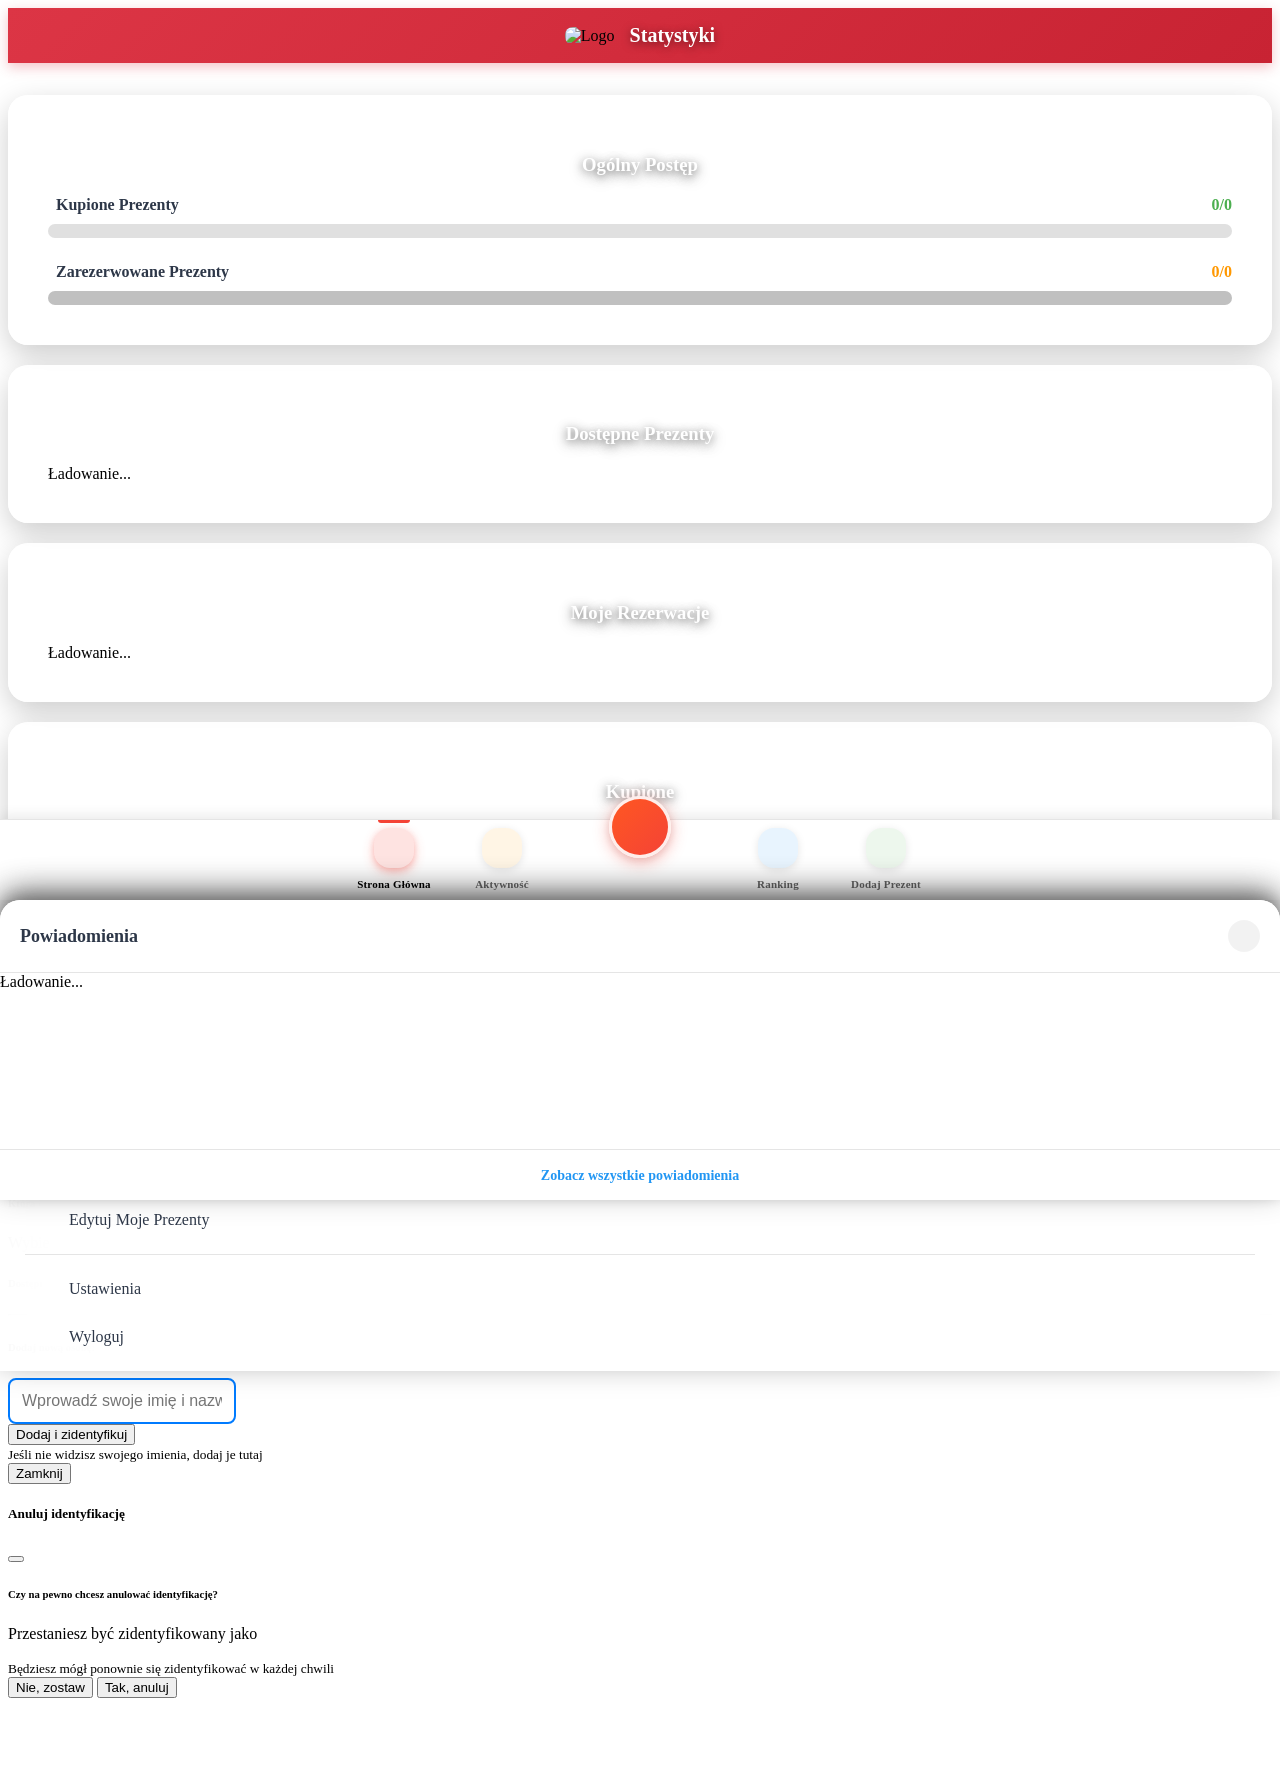
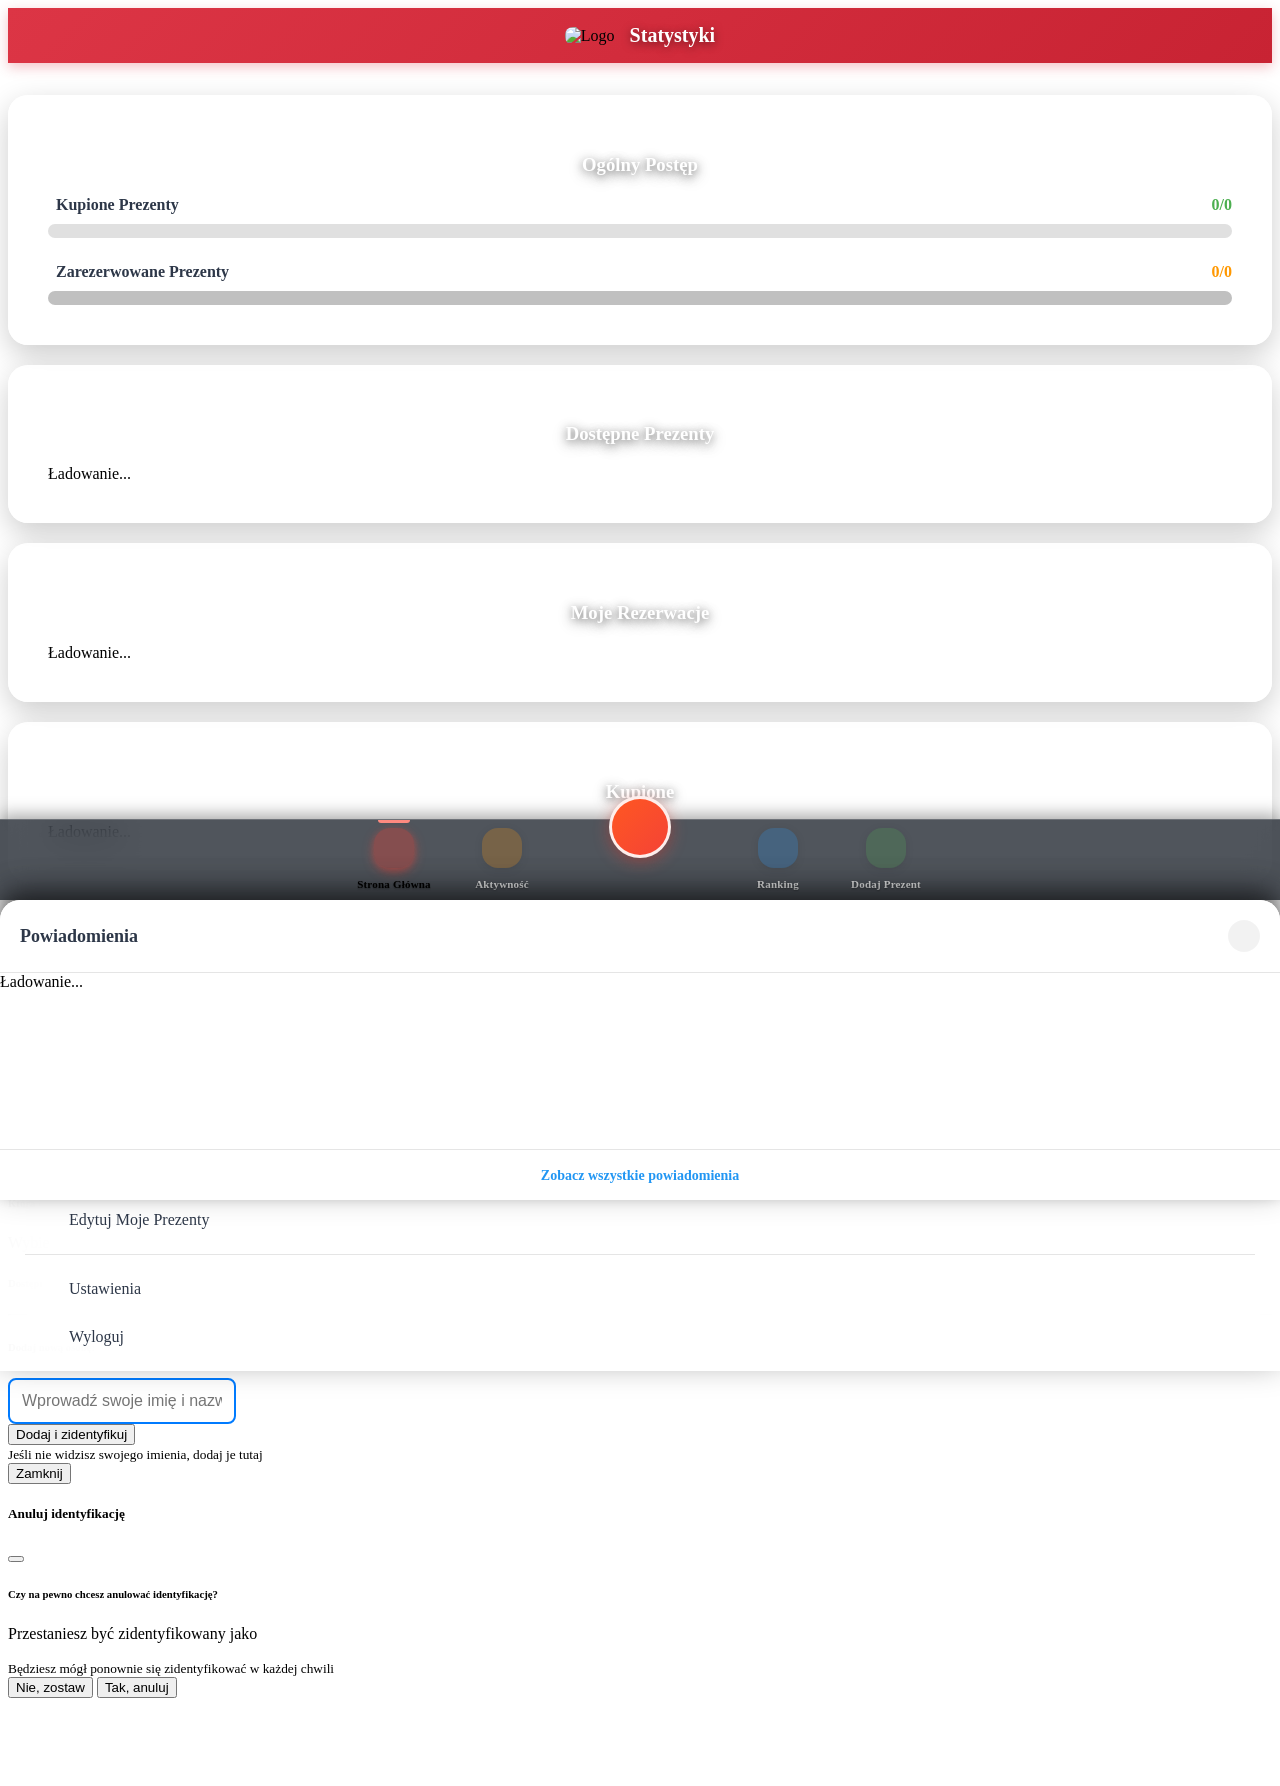

feat: Dark glass tab bar, avatar spacing, remove header logos

--- a/public/bottom-tab-bar.css
+++ b/public/bottom-tab-bar.css
@@ -1,12 +1,14 @@
-/* Bottom Tab Bar - Solid Style */
+/* Bottom Tab Bar - Dark Glass Style (matches the app's glass design) */
 .bottom-tab-bar {
     position: fixed;
     bottom: 0;
     left: 0;
     right: 0;
-    background: #ffffff !important;
-    border-top: 1px solid rgba(0, 0, 0, 0.1) !important;
-    box-shadow: 0 -4px 12px rgba(0, 0, 0, 0.08) !important;
+    background: rgba(22, 28, 38, 0.75) !important;
+    backdrop-filter: blur(16px) saturate(180%) !important;
+    -webkit-backdrop-filter: blur(16px) saturate(180%) !important;
+    border-top: 1px solid rgba(255, 255, 255, 0.18) !important;
+    box-shadow: 0 -4px 16px rgba(0, 0, 0, 0.35) !important;
     z-index: 1000;
     padding: 8px 0 max(8px, env(safe-area-inset-bottom));
 }
@@ -29,13 +31,18 @@
     justify-content: center;
     flex: 1;
     text-decoration: none;
-    color: #666;
+    color: rgba(255, 255, 255, 0.85);
+    text-shadow: 0 1px 2px rgba(0, 0, 0, 0.4);
     transition: all 0.25s cubic-bezier(0.4, 0, 0.2, 1);
     padding: 8px 4px;
     cursor: pointer;
     position: relative;
     min-width: 64px;
     max-width: 100px;
+}
+
+.tab-item:hover {
+    color: #ffffff;
 }
 
 /* Icon wrapper for badge positioning */
@@ -710,66 +717,66 @@ body.recipients-page .tab-bar-notifications-view-all a:hover,
     border: 2px solid rgba(255, 255, 255, 0.4) !important;
 }
 
-/* Icon specific colors - Inactive state with circles */
+/* Icon specific colors - brighter chips for the dark glass bar */
 .tab-item.home-tab i {
-    background: rgba(244, 67, 54, 0.1);
-    color: #F44336;
+    background: rgba(244, 67, 54, 0.22);
+    color: #FF8A80;
 }
 
 .tab-item.activity-tab i {
-    background: rgba(255, 152, 0, 0.1);
-    color: #FF9800;
+    background: rgba(255, 152, 0, 0.22);
+    color: #FFB74D;
 }
 
 .tab-item.leaderboard-tab i {
-    background: rgba(33, 150, 243, 0.1);
-    color: #2196F3;
+    background: rgba(33, 150, 243, 0.22);
+    color: #64B5F6;
 }
 
 .tab-item.form-tab i {
-    background: rgba(76, 175, 80, 0.1);
-    color: #4CAF50;
+    background: rgba(76, 175, 80, 0.22);
+    color: #81C784;
 }
 
-/* Icon specific colors when active with stronger circles */
+/* Icon specific colors when active - vivid on dark glass */
 .tab-item.active.home-tab i {
-    background: rgba(244, 67, 54, 0.15);
-    color: #F44336;
-    box-shadow: 0 4px 12px rgba(244, 67, 54, 0.3), 0 2px 6px rgba(244, 67, 54, 0.2);
+    background: rgba(244, 67, 54, 0.32);
+    color: #FF8A80;
+    box-shadow: 0 4px 12px rgba(244, 67, 54, 0.4), 0 2px 6px rgba(244, 67, 54, 0.25);
 }
 
 .tab-item.active.home-tab::before {
-    background: #F44336;
+    background: #FF8A80;
 }
 
 .tab-item.active.activity-tab i {
-    background: rgba(255, 152, 0, 0.15);
-    color: #FF9800;
-    box-shadow: 0 4px 12px rgba(255, 152, 0, 0.3), 0 2px 6px rgba(255, 152, 0, 0.2);
+    background: rgba(255, 152, 0, 0.32);
+    color: #FFB74D;
+    box-shadow: 0 4px 12px rgba(255, 152, 0, 0.4), 0 2px 6px rgba(255, 152, 0, 0.25);
 }
 
 .tab-item.active.activity-tab::before {
-    background: #FF9800;
+    background: #FFB74D;
 }
 
 .tab-item.active.leaderboard-tab i {
-    background: rgba(33, 150, 243, 0.15);
-    color: #2196F3;
-    box-shadow: 0 4px 12px rgba(33, 150, 243, 0.3), 0 2px 6px rgba(33, 150, 243, 0.2);
+    background: rgba(33, 150, 243, 0.32);
+    color: #64B5F6;
+    box-shadow: 0 4px 12px rgba(33, 150, 243, 0.4), 0 2px 6px rgba(33, 150, 243, 0.25);
 }
 
 .tab-item.active.leaderboard-tab::before {
-    background: #2196F3;
+    background: #64B5F6;
 }
 
 .tab-item.active.form-tab i {
-    background: rgba(76, 175, 80, 0.15);
-    color: #4CAF50;
-    box-shadow: 0 4px 12px rgba(76, 175, 80, 0.3), 0 2px 6px rgba(76, 175, 80, 0.2);
+    background: rgba(76, 175, 80, 0.32);
+    color: #81C784;
+    box-shadow: 0 4px 12px rgba(76, 175, 80, 0.4), 0 2px 6px rgba(76, 175, 80, 0.25);
 }
 
 .tab-item.active.form-tab::before {
-    background: #4CAF50;
+    background: #81C784;
 }
 
 /* ===== Secondary quick-action tiles at the bottom of the menu sheet =====
